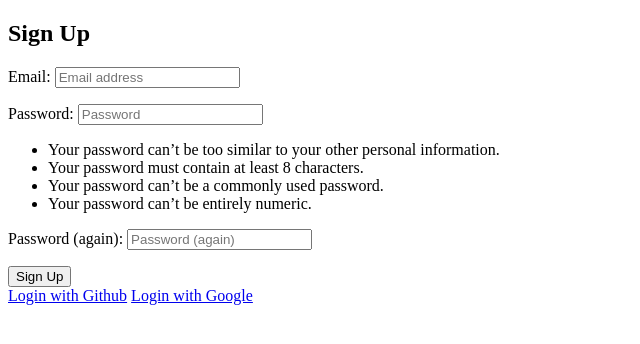
After one commit to tyrovirtuosso/learn-easy, a Django app: template learn_easy/templates/account/signup.html in a window 1280 px wide. The commit adds this page. Shown: the top 344 px of the page, without its empty margins (0-640 px from the left). Run offline with Django 4.2, Linux system fonts and the light colour scheme; the template is opened without the code that fills it: values that come from a table or form of the project are taken from there, others are empty; some libraries are stand-ins or nearby versions.

Commit message:
added email verification and updated the form to using allauths form and its templates by overriding the /account/<>.html

```diff
--- a/learn_easy/learn_easy/settings.py
+++ b/learn_easy/learn_easy/settings.py
@@ -76,9 +76,12 @@ AUTHENTICATION_BACKENDS = (
     "allauth.account.auth_backends.AuthenticationBackend",
 )
 SITE_ID = 1
-ACCOUNT_EMAIL_VERIFICATION = "none"
+ACCOUNT_EMAIL_REQUIRED = True
+ACCOUNT_EMAIL_VERIFICATION = 'mandatory'
 LOGIN_REDIRECT_URL = "home"
 ACCOUNT_LOGOUT_ON_GET = True
+ACCOUNT_FORMS = {'signup': 'usersApp.forms.CustomSignupForm'}
+EMAIL_BACKEND = 'django.core.mail.backends.console.EmailBackend'
 
 # Provider specific settings
 SOCIALACCOUNT_PROVIDERS = {
--- /dev/null
+++ b/learn_easy/templates/account/signup.html
@@ -0,0 +1,19 @@
+{% extends '_base.html' %}
+
+{% block title %}Sign Up{% endblock %}
+
+{% block content %}
+<h2>Sign Up</h2>
+<form method="post">
+  {% csrf_token %}
+  {{ form.as_p }}
+  <button type="submit">Sign Up</button>
+</form>
+
+<!-- Add social auth buttons -->
+{% load socialaccount %}
+<a href="{% provider_login_url 'github' %}">Login with Github</a>
+
+<a href="{% provider_login_url 'google' %}">Login with Google</a>
+
+{% endblock %}
--- a/learn_easy/templates/home.html
+++ b/learn_easy/templates/home.html
@@ -5,10 +5,10 @@
 {% block content %}
 {% if user.is_authenticated %}
   Welcome, {{ user.email }}!
-  <p><a href="{% url 'logout' %}">Log Out</a></p>
+  <p><a href="{% url 'account_logout' %}">Log Out</a></p>
 {% else %}
   <p>You are not logged in</p>
-  <a href="{% url 'login' %}">Log In</a> |
-  <a href="{% url 'signup' %}">Sign Up</a>
+  <a href="{% url 'account_login' %}">Log In</a> |
+  <a href="{% url 'account_signup' %}">Sign Up</a>
 {% endif %}
 {% endblock %}
--- a/learn_easy/usersApp/forms.py
+++ b/learn_easy/usersApp/forms.py
@@ -1,10 +1,21 @@
 from django.contrib.auth.forms import UserCreationForm, UserChangeForm
 from .models import CustomUser
 
-# Inherits from BaseUserCreationForm.
-# It has three fields: username (from the user model), password1, and password2.
-# It verifies that password1 and password2 match, validates the password using validate_password(), and sets the user’s password using set_password().
-# To help prevent confusion with similar usernames, the form doesn’t allow usernames that differ only in case.
+
+from allauth.account.forms import SignupForm
+from .models import CustomUser
+
+class CustomSignupForm(SignupForm):
+    def __init__(self, *args, **kwargs):
+        super().__init__(*args, **kwargs)
+        del self.fields['username']
+
+    def save(self, request):
+        user = super().save(request)
+        user.email = self.cleaned_data['email']
+        user.save()
+        return user
+
 class CustomUserCreationForm(UserCreationForm):
     class Meta:
         model = CustomUser
```
